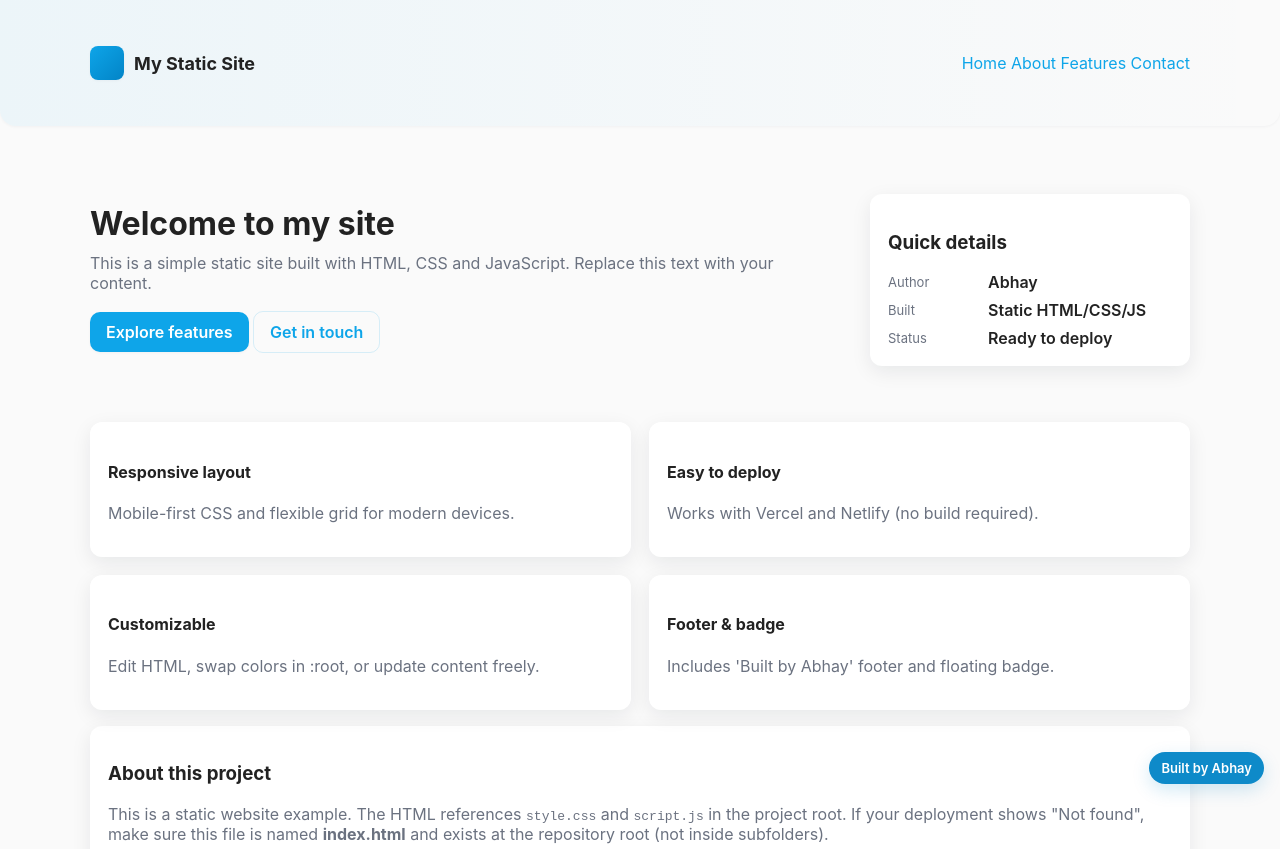
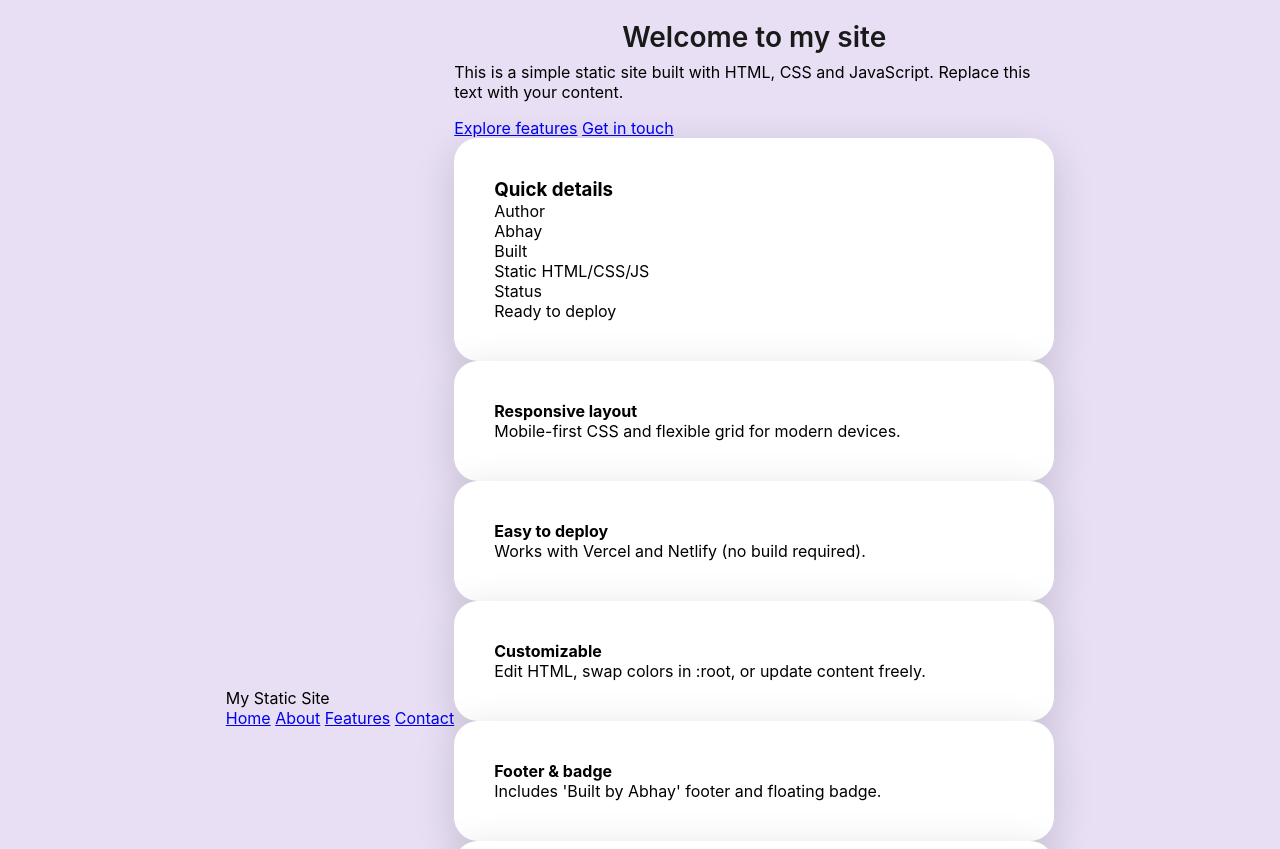
Before and after one commit to akiabhi019/the-day-u-born, a plain HTML site: page day-you-born/index.html in a window 1280 px wide. Shown: the top 849 px of the page. Drawn offline with Linux system fonts and the light colour scheme.

Commit message:
Refactor and simplify CSS styles
new

```diff
--- a/day-you-born/style.css
+++ b/day-you-born/style.css
@@ -1,268 +1,243 @@
-/* ===========================
-   style.css — Complete stylesheet
-   - Includes footer built-by (two styles)
-   - Mobile-first, responsive
-   - Replace/adjust colors below to your taste
-   =========================== */
-
-/* ---------- Variables ---------- */
-:root{
-  --bg: #fafafa;
-  --card: #ffffff;
-  --text: #222;
-  --muted: #6b7280;
-  --accent: #0ea5e9;      /* bright cyan */
-  --accent-dark: #0284c7;
-  --radius: 12px;
-  --shadow-sm: 0 1px 3px rgba(16,24,40,0.04);
-  --shadow-md: 0 6px 20px rgba(16,24,40,0.08);
-  --max-width: 1100px;
-  --glass: rgba(255,255,255,0.6);
+* {
+    margin: 0;
+    padding: 0;
+    box-sizing: border-box;
 }
 
-/* ---------- Reset / Base ---------- */
-*,
-*::before,
-*::after { box-sizing: border-box; }
-
-html,body{
-  height:100%;
-  margin:0;
-  padding:0;
-  background: var(--bg);
-  font-family: Inter, system-ui, -apple-system, "Segoe UI", Roboto, "Helvetica Neue", Arial;
-  color: var(--text);
-  -webkit-font-smoothing:antialiased;
-  -moz-osx-font-smoothing:grayscale;
+body {
+    font-family: -apple-system, BlinkMacSystemFont, 'Segoe UI', Roboto, 'Helvetica Neue', Arial, sans-serif;
+    background: #E8DFF5;
+    min-height: 100vh;
+    display: flex;
+    align-items: center;
+    justify-content: center;
+    padding: 20px;
 }
 
-img{ max-width:100%; display:block; }
-a{ color: var(--accent); text-decoration: none; }
-a:hover{ text-decoration: underline; }
-
-/* ---------- Layout helpers ---------- */
-.container{
-  width: 92%;
-  max-width: var(--max-width);
-  margin: 0 auto;
-  padding: 28px 0;
+.container {
+    width: 100%;
+    max-width: 600px;
 }
 
-.row{
-  display:flex;
-  gap: 24px;
-  align-items: flex-start;
-  flex-wrap: wrap;
+.card {
+    background: white;
+    border-radius: 24px;
+    padding: 40px;
+    box-shadow: 0 10px 40px rgba(0, 0, 0, 0.15);
 }
 
-/* ---------- Header ---------- */
-.header{
-  background: linear-gradient(90deg, rgba(14,165,233,0.06), transparent);
-  border-radius: 0 0 16px 16px;
-  box-shadow: var(--shadow-sm);
-  padding: 18px 0;
+h1 {
+    color: #1a1a1a;
+    font-size: 28px;
+    font-weight: 600;
+    margin-bottom: 8px;
+    text-align: center;
 }
 
-.header .nav{
-  display:flex;
-  justify-content: space-between;
-  align-items: center;
-  gap: 12px;
+.subtitle {
+    color: #666666;
+    font-size: 14px;
+    text-align: center;
+    margin-bottom: 32px;
 }
 
-.logo{
-  display:flex;
-  align-items:center;
-  gap:10px;
-  font-weight:700;
-  font-size:18px;
+.wheels-container {
+    display: flex;
+    gap: 16px;
+    margin-bottom: 24px;
+    justify-content: center;
 }
 
-.logo .mark{
-  width:34px;
-  height:34px;
-  border-radius:8px;
-  background: linear-gradient(135deg,var(--accent),var(--accent-dark));
-  display:inline-block;
-  box-shadow: var(--shadow-sm);
+.wheel-group {
+    flex: 1;
+    display: flex;
+    flex-direction: column;
 }
 
-/* ---------- Hero ---------- */
-.hero{
-  display:flex;
-  gap: 32px;
-  align-items:center;
-  padding: 40px 0;
+.wheel-label {
+    font-size: 11px;
+    font-weight: 700;
+    color: #888888;
+    letter-spacing: 0.5px;
+    text-align: center;
+    margin-bottom: 12px;
 }
 
-.hero .left{
-  flex:1 1 420px;
+.wheel-wrapper {
+    position: relative;
+    background: #FAFAFA;
+    border-radius: 16px;
+    box-shadow: inset 0 2px 8px rgba(0, 0, 0, 0.06);
 }
 
-.hero h1{
-  font-size: 2rem;
-  line-height: 1.05;
-  margin: 0 0 12px;
+.selection-indicator {
+    position: absolute;
+    left: 0;
+    right: 0;
+    top: 50%;
+    transform: translateY(-50%);
+    height: 44px;
+    border-top: 1px solid #D0D0D0;
+    border-bottom: 1px solid #D0D0D0;
+    pointer-events: none;
+    z-index: 1;
 }
 
-.hero p{
-  margin: 0 0 18px;
-  color: var(--muted);
-  font-size: 1rem;
+.wheel {
+    height: 180px;
+    overflow-y: scroll;
+    overflow-x: hidden;
+    scroll-snap-type: y mandatory;
+    scrollbar-width: none;
+    -ms-overflow-style: none;
+    position: relative;
+    scroll-behavior: smooth;
 }
 
-/* CTA */
-.btn{
-  display:inline-flex;
-  align-items:center;
-  gap:10px;
-  padding: 10px 16px;
-  border-radius: 10px;
-  border: none;
-  background: var(--accent);
-  color: #fff;
-  font-weight:600;
-  cursor:pointer;
-  box-shadow: var(--shadow-sm);
-  transition: transform .12s ease, box-shadow .12s ease;
-}
-.btn:active{ transform: translateY(1px); }
-.btn.secondary{
-  background: transparent;
-  color: var(--accent);
-  border: 1px solid rgba(14,165,233,0.15);
-  box-shadow: none;
+.wheel::-webkit-scrollbar {
+    display: none;
 }
 
-/* ---------- Card / content ---------- */
-.card{
-  background: var(--card);
-  border-radius: var(--radius);
-  padding: 18px;
-  box-shadow: var(--shadow-md);
+.wheel:focus {
+    outline: 2px solid #5B7FE8;
+    outline-offset: 2px;
+    border-radius: 16px;
 }
 
-/* simple grid for features or content */
-.grid{
-  display:grid;
-  grid-template-columns: repeat(1,minmax(0,1fr));
-  gap: 18px;
-}
-@media(min-width:800px){
-  .grid{ grid-template-columns: repeat(2,minmax(0,1fr)); }
+.wheel-items {
+    padding: 68px 0;
 }
 
-/* ---------- Footer (normal) ---------- */
-.footer{
-  text-align: center;
-  padding: 22px 12px;
-  margin-top: 40px;
-  color: var(--muted);
-  font-size: 15px;
-  background: transparent;
+.wheel-item {
+    height: 44px;
+    display: flex;
+    align-items: center;
+    justify-content: center;
+    scroll-snap-align: center;
+    font-size: 16px;
+    color: #B0B0B0;
+    transition: all 0.2s ease;
+    cursor: pointer;
+    user-select: none;
 }
 
-.footer .brand{
-  display:block;
-  margin-bottom:8px;
-  font-weight:600;
-  color: var(--text);
+.wheel-item.selected {
+    color: #4A90E2;
+    font-size: 22px;
+    font-weight: 600;
 }
 
-/* Built-by styling included in footer content */
-.footer .built-by{
-  font-weight:700;
-  color: var(--accent-dark);
+.wheel-item:hover {
+    color: #3B7AC7;
 }
 
-/* ---------- Floating "Built by Abhay" badge ---------- */
-/* This is optional — use <div class="built-by-badge">Built by Abhay</div> in HTML */
-.built-by-badge{
-  position: fixed;
-  right: 16px;
-  bottom: 16px;
-  z-index: 9999;
-  background: rgba(2,132,199,0.95); /* accent dark */
-  color: #fff;
-  padding: 8px 12px;
-  border-radius: 999px;
-  font-weight:600;
-  font-size: 13px;
-  box-shadow: 0 6px 18px rgba(2,132,199,0.18);
-  transform: translateY(0);
-  transition: transform .18s ease, opacity .18s ease;
-  backdrop-filter: blur(6px);
-  cursor: default;
-}
-.built-by-badge:hover{
-  transform: translateY(-3px);
+.find-btn {
+    width: 100%;
+    padding: 16px;
+    background: linear-gradient(90deg, #8B5CF6 0%, #6B46C1 100%);
+    color: white;
+    border: none;
+    border-radius: 50px;
+    font-size: 16px;
+    font-weight: 600;
+    cursor: pointer;
+    transition: all 0.3s ease;
+    box-shadow: 0 4px 12px rgba(139, 92, 246, 0.3);
 }
 
-/* ---------- Small components ---------- */
-.kv{
-  display:flex;
-  gap:12px;
-  align-items:center;
-}
-.kv .label{
-  color: var(--muted);
-  font-size: 13px;
-  min-width: 88px;
-}
-.kv .value{
-  font-weight:600;
+.find-btn:hover {
+    transform: translateY(-2px);
+    box-shadow: 0 6px 20px rgba(139, 92, 246, 0.4);
 }
 
-/* forms */
-.input, textarea{
-  width:100%;
-  padding: 10px 12px;
-  border-radius: 10px;
-  border: 1px solid rgba(16,24,40,0.06);
-  background: #fff;
-  font-size: 14px;
-  outline: none;
-  box-shadow: var(--shadow-sm);
-}
-.input:focus, textarea:focus{
-  border-color: var(--accent);
-  box-shadow: 0 6px 18px rgba(14,165,233,0.08);
+.find-btn:active {
+    transform: translateY(0);
 }
 
-/* ---------- Utilities ---------- */
-.text-center{ text-align:center; }
-.muted{ color: var(--muted); }
-.mt-8{ margin-top: 8px; }
-.mt-16{ margin-top: 16px; }
-.mb-8{ margin-bottom: 8px; }
-
-/* ---------- Small responsive tweaks ---------- */
-@media (max-width:799px){
-  .hero{ flex-direction: column; align-items: flex-start; gap: 18px; padding: 18px 0; }
-  .header .nav{ padding: 0 6px; }
-  .container{ width:94%; }
-  .built-by-badge{ right: 10px; bottom: 10px; padding: 6px 10px; font-size: 12px; }
+.find-btn:focus {
+    outline: 2px solid #8B5CF6;
+    outline-offset: 2px;
 }
 
-/* ---------- Accessibility & focus states ---------- */
-a:focus, button:focus, .input:focus {
-  outline: 3px solid rgba(14,165,233,0.14);
-  outline-offset: 2px;
+.message-area {
+    margin-top: 20px;
+    min-height: 60px;
 }
 
-/* ---------- Micro animation (optional) ---------- */
-.fade-in {
-  opacity:0;
-  transform: translateY(6px);
-  animation: fadeInUp .45s ease forwards;
-}
-@keyframes fadeInUp {
-  to { opacity:1; transform: translateY(0); }
+.result {
+    display: none;
+    padding: 20px;
+    background: #F0F9FF;
+    border-radius: 12px;
+    color: #0C4A6E;
+    font-size: 16px;
+    text-align: center;
+    line-height: 1.6;
+    border-left: 4px solid #38BDF8;
 }
 
-/* ---------- Tiny helper for local preview path problems ----------
-   If your index filename or relative paths are wrong, nothing here will fix that,
-   but this CSS assumes style.css + script.js are in same folder as index.html.
-   ----------------------------------------------------------------------- */
+.result.show {
+    display: block;
+    animation: fadeIn 0.3s ease;
+}
 
-/* ---------- End of file ---------- */
+.error {
+    display: none;
+    padding: 16px;
+    background: #FEF2F2;
+    border-radius: 12px;
+    color: #B91C1C;
+    font-size: 14px;
+    text-align: center;
+    border-left: 4px solid #EF4444;
+}
+
+.error.show {
+    display: block;
+    animation: fadeIn 0.3s ease;
+}
+
+.footer {
+    margin-top: 24px;
+    text-align: center;
+    color: #999999;
+    font-size: 12px;
+    font-weight: 500;
+}
+
+@keyframes fadeIn {
+    from {
+        opacity: 0;
+        transform: translateY(-5px);
+    }
+    to {
+        opacity: 1;
+        transform: translateY(0);
+    }
+}
+
+@media (max-width: 600px) {
+    .card {
+        padding: 30px 20px;
+    }
+
+    .wheels-container {
+        gap: 12px;
+    }
+
+    h1 {
+        font-size: 24px;
+    }
+
+    .wheel {
+        height: 160px;
+    }
+
+    .wheel-item {
+        font-size: 14px;
+    }
+
+    .wheel-item.selected {
+        font-size: 18px;
+    }
+}
```
